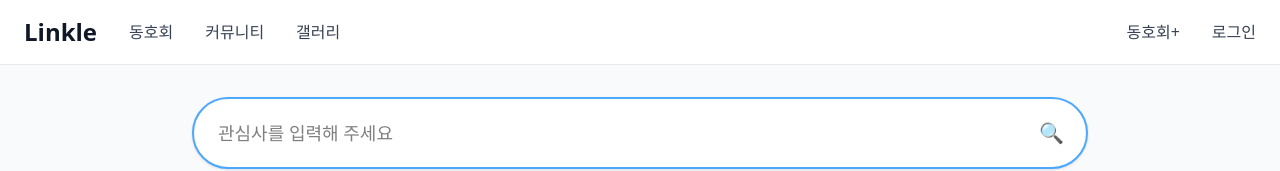
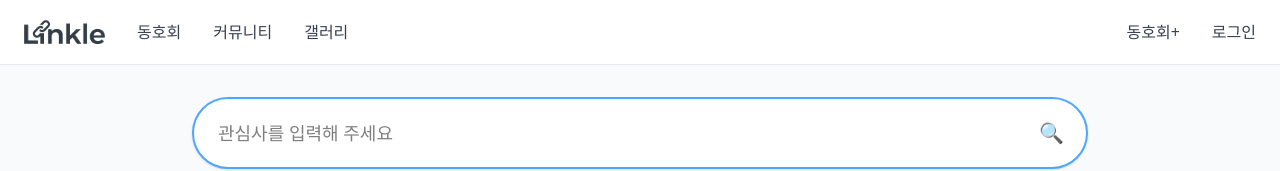
Before and after one commit to nawhgnues13/linkletest, a React (Vite) app in the folder front/: page / in a window 1280 px wide. Shown: the top 171 px of the page. Built offline with nearby package versions, Linux system fonts and the light colour scheme; no server answers.

Commit message:
20th commit

```diff
--- a/front/src/components/layout/Header.jsx
+++ b/front/src/components/layout/Header.jsx
@@ -1,6 +1,7 @@
 import { Link, useNavigate } from 'react-router-dom';
 import useUserStore from '../../store/useUserStore';
 import { authApi } from '../../services/api';
+import logo from '../../assets/images/logo.png';
 
 const Header = () => {
   const navigate = useNavigate();
@@ -17,11 +18,12 @@ const Header = () => {
       <div className="max-w-7xl mx-auto px-6">
         <div className="flex items-center justify-between h-16">
           <div className="flex items-center space-x-8">
-            <Link
-              to="/"
-              className="text-2xl font-bold text-gray-900 hover:text-primary transition-colors"
-            >
-              Linkle
+            <Link to="/">
+              <img
+                src={logo}
+                alt="Linkle 로고"
+                className="h-6 w-auto object-contain cursor-pointer hover:opacity-90 transition-opacity"
+              />
             </Link>
 
             <nav className="flex items-center space-x-8">
```
